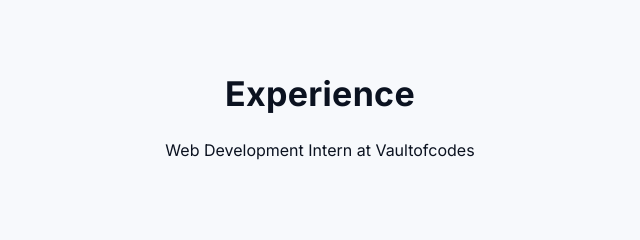
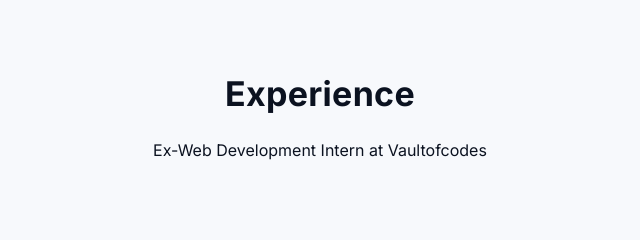
Before and after one commit to atanukumarbera/PORTFOLIO, a plain HTML site: page index.html in a window 1280 px wide. Shown: the part 1880-2120 px from the top of the page, 320-960 px from the left. Drawn offline with Linux system fonts and the light colour scheme.

Commit message:
index.html

```diff
--- a/index.html
+++ b/index.html
@@ -140,7 +140,7 @@
 <section class="section" id="experience">
   <div class="container reveal">
     <h3 class="section-title center">Experience</h3>
-    <p class="center">Web Development Intern at Vaultofcodes</p>
+    <p class="center">Ex-Web Development Intern at Vaultofcodes</p>
     <!--<p>• Software Engineer at Company A — Built and shipped web apps across the stack, improving performance and DX.</p>
     <p>• Freelance/OSS — Contributed to open-source libraries and helped startups deliver MVPs quickly.</p>-->
   </div>
```
